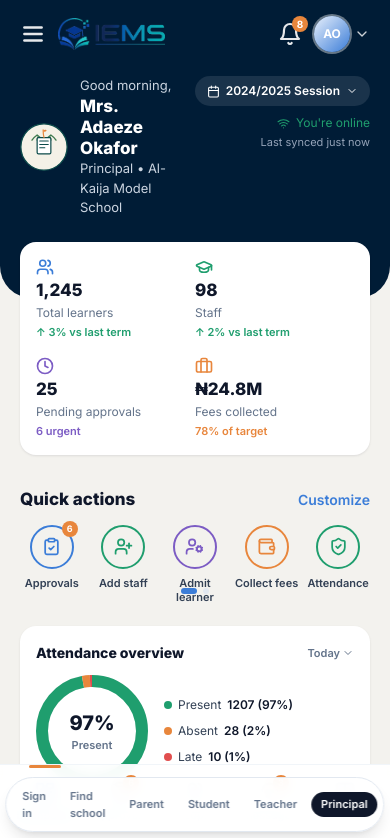
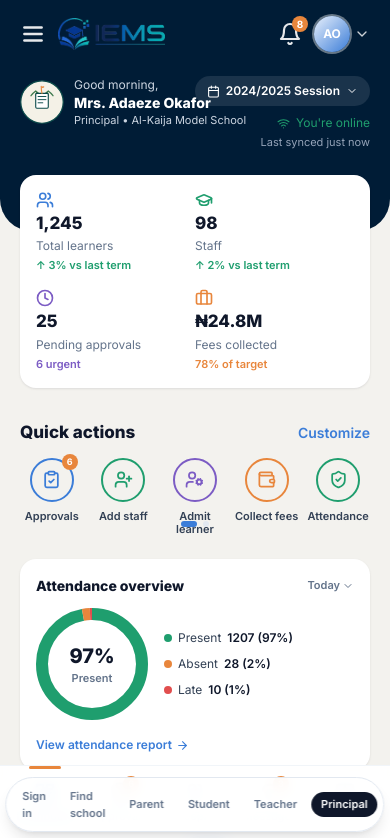
Before and after one commit to vitalclick/IEMS-App-UI, a Next.js app: page /principal in a window 390 px wide. Shown: the top 838 px of the page. Built offline with nearby package versions, Linux system fonts and the light colour scheme.

Commit message:
Shrink principal header welcome text to fit on single lines
Name and role/school line were wrapping to two lines each on mobile
width. Reduces font sizes and crest icon, adds whitespace-nowrap, to
match the single-line layout from the original mock.

```diff
--- a/components/principal/PrincipalHeader.tsx
+++ b/components/principal/PrincipalHeader.tsx
@@ -30,14 +30,16 @@ export default function PrincipalHeader() {
       </div>
 
       <div className="mt-6 flex items-start justify-between gap-3">
-        <div className="flex items-center gap-3">
-          <SchoolCrest className="h-12 w-12 shrink-0" />
-          <div>
-            <p className="text-[13px] text-slate-300">Good morning,</p>
-            <p className="text-[17px] font-extrabold text-white leading-tight">
+        <div className="flex items-center gap-2.5 min-w-0">
+          <SchoolCrest className="h-11 w-11 shrink-0" />
+          <div className="min-w-0">
+            <p className="text-[12px] text-slate-300 whitespace-nowrap">Good morning,</p>
+            <p className="text-[14px] font-extrabold text-white leading-tight whitespace-nowrap">
               Mrs. Adaeze Okafor
             </p>
-            <p className="text-[13px] text-slate-300">Principal &bull; Al-Kaija Model School</p>
+            <p className="text-[11px] text-slate-300 whitespace-nowrap">
+              Principal &bull; Al-Kaija Model School
+            </p>
           </div>
         </div>
 
```
